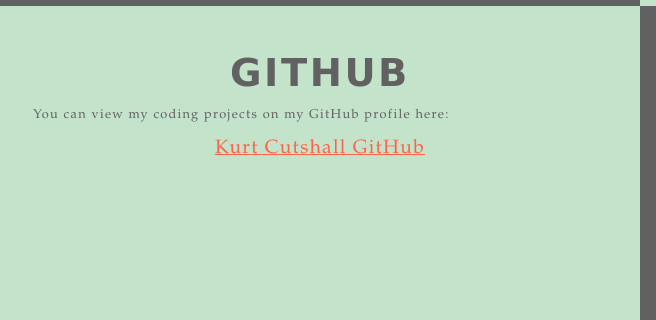
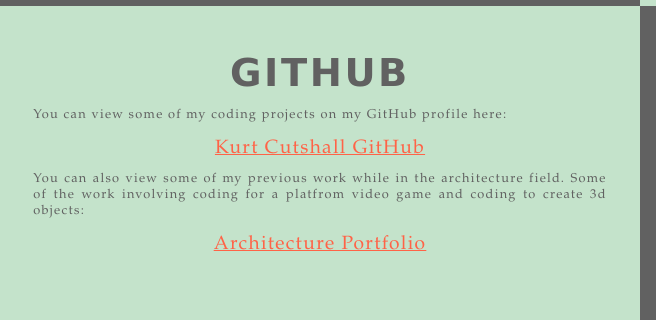
Before and after one commit to kurtshall/JavaScript-Projects, a plain HTML site: page Kurt_Cutshall_Portfolio/index.html in a window 1280 px wide. Shown: the part 1612-1932 px from the top of the page, 0-656 px from the left. Drawn offline with Linux system fonts and the light colour scheme.

Commit message:
Update index.html
Small update to index, included link to Architecture work

```diff
--- a/Kurt_Cutshall_Portfolio/index.html
+++ b/Kurt_Cutshall_Portfolio/index.html
@@ -140,8 +140,10 @@
     <div class="Row" id="GitHub">
         <div class="Column_1">
             <h1>GitHub</h1>
-                <p>You can view my coding projects on my GitHub profile here:<br>
+                <p>You can view some of my coding projects on my GitHub profile here:<br>
                 <center><a href="https://github.com/kurtshall" target="_blank">Kurt Cutshall GitHub</a></center></p>
+                <p>You can also view some of my previous work while in the architecture field. Some of the work involving coding for a platfrom video game and coding to create 3d objects:<br>
+                <center><a href="https://issuu.com/kurtcutshall/docs/portfolio_kurt_cutshall__feb_2019" target="_blank">Architecture Portfolio</a></center></p>
         </div>
 
         <div class="Column_2">
```
